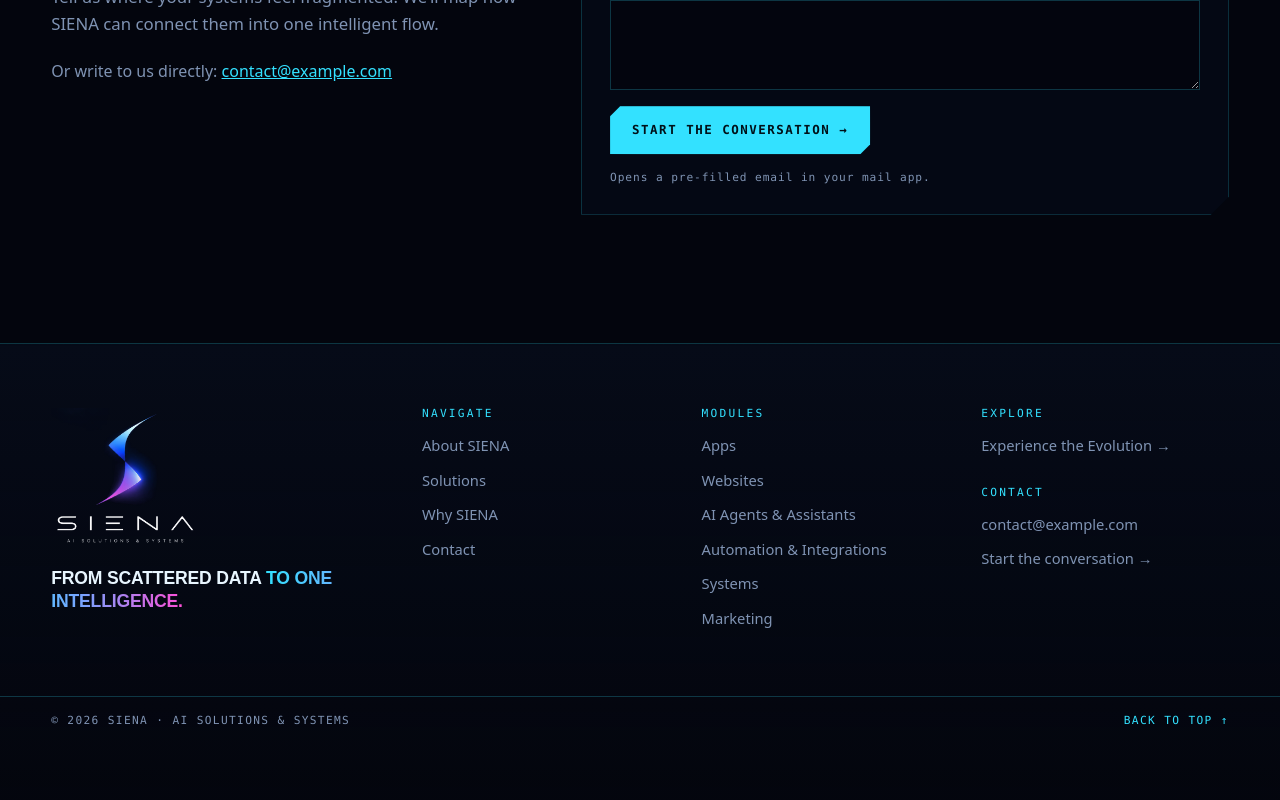
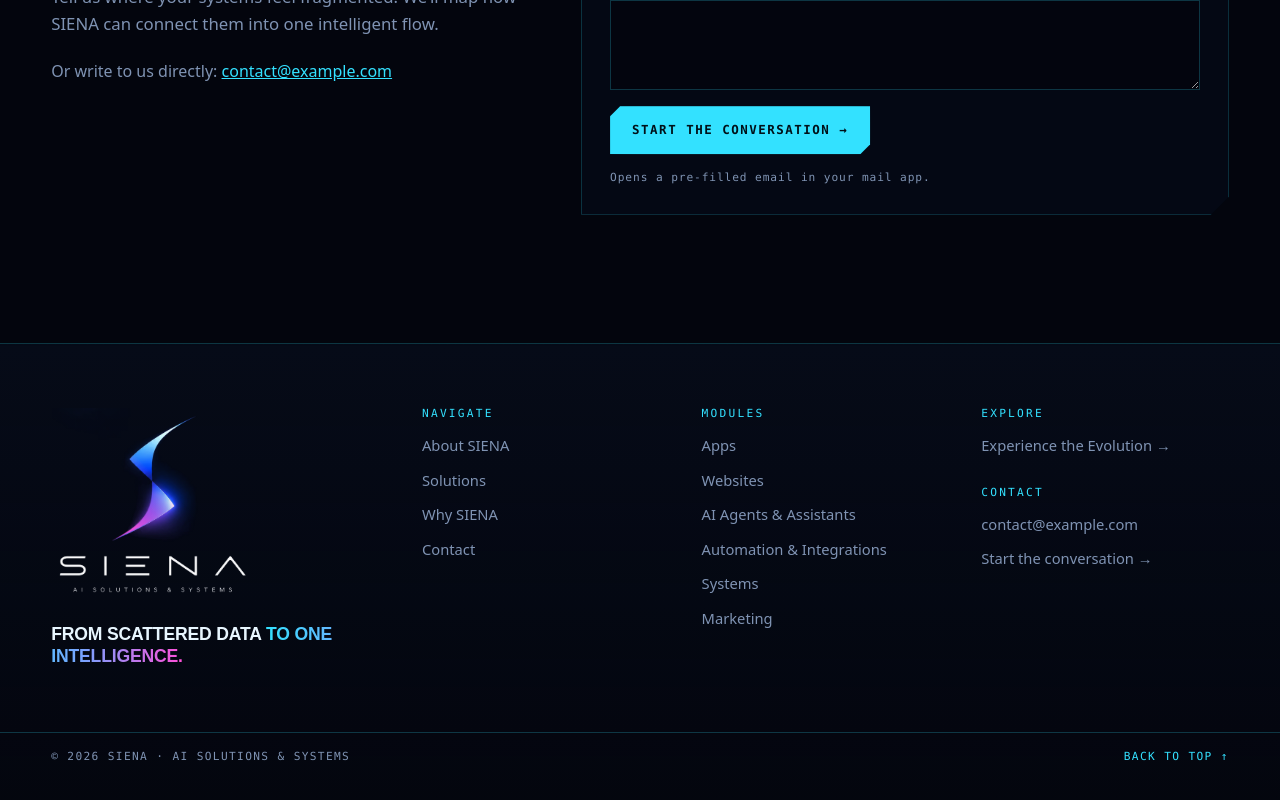
Before and after one commit to kawajaff-jay/siena-website, a Next.js app: page /preview/q in a window 1280 px wide. Shown: the part 9157-9957 px from the top of the page. Built offline with nearby package versions, Linux system fonts and the light colour scheme.

Commit message:
Footer: Logo Reveal — the logo wipes in behind a line of light when the footer comes into view
Co-Authored-By: Claude Opus 5.5 <noreply@anthropic.com>
Claude-Session: https://claude.ai/code/session_019u2b1tb9TUTt2nRsUscxfo

```diff
--- a/app/home.module.css
+++ b/app/home.module.css
@@ -81,7 +81,7 @@
 /* hero copy */
 .kicker { margin: 0; font: 500 0.72rem/1 var(--mono); letter-spacing: 0.2em; text-transform: uppercase; color: var(--cyan); }
 .h1 { margin: 0; font: 600 clamp(2.6rem, 7vw, 6.6rem)/0.95 var(--display); letter-spacing: -0.04em; text-transform: uppercase; }
-.h1 em, .outroTitle em, .footBrand em {
+.h1 em, .outroTitle em, .footEm {
   font-style: normal; background: linear-gradient(90deg, var(--cyan), #7aa2ff 50%, var(--magenta));
   -webkit-background-clip: text; background-clip: text; color: transparent;
 }
@@ -336,9 +336,6 @@ line.pipeWire { stroke: rgba(51, 225, 255, 0.45); }
 /* Footer */
 .footer { margin-top: clamp(96px, 16vh, 170px); border-top: 1px solid var(--line); background: linear-gradient(180deg, rgba(8, 16, 34, 0.5), transparent); }
 .footTop { display: grid; grid-template-columns: minmax(200px, 0.8fr) minmax(0, 2fr); gap: 48px; padding: clamp(48px, 8vh, 80px) var(--gutter); }
-.footBrand { display: grid; gap: 18px; align-content: start; }
-.footLogo { width: 150px; }
-.footBrand p { margin: 0; font: 600 1.1rem/1.3 var(--display); text-transform: uppercase; letter-spacing: -0.01em; }
 .footCols { display: grid; grid-template-columns: repeat(3, 1fr); gap: 32px; }
 .footCols h2 { margin: 0 0 14px; font: 500 0.7rem/1 var(--mono); letter-spacing: 0.2em; text-transform: uppercase; color: var(--cyan); }
 .footCols .footH2Gap { margin-top: 28px; }
--- a/components/flux/FluxFooter.tsx
+++ b/components/flux/FluxFooter.tsx
@@ -1,4 +1,4 @@
-import { TailLockup } from "./TailLockup";
+import { FooterReveal } from "./FooterReveal";
 import { CONTACT, SERVICES, SITE } from "@/content/site";
 import { asset } from "@/lib/asset";
 
@@ -7,10 +7,7 @@ export function FluxFooter({ s }: { s: Record<string, string> }) {
   return (
     <footer className={s.footer}>
       <div className={s.footTop}>
-        <div className={s.footBrand}>
-          <TailLockup alt="SIENA — AI Solutions & Systems" className={s.footLogo} sizes="320px" />
-          <p>From scattered data <em>to one intelligence.</em></p>
-        </div>
+        <FooterReveal className={s.footBrand} emClass={s.footEm} />
         <nav className={s.footCols} aria-label="Footer">
           <div>
             <h2>Navigate</h2>
--- /dev/null
+++ b/components/flux/FooterReveal.tsx
@@ -0,0 +1,33 @@
+"use client";
+import { useEffect, useRef } from "react";
+import { TailLockup } from "./TailLockup";
+import r from "./footReveal.module.css";
+
+/**
+ * Footer brand: the Logo Reveal. As the footer scrolls into view, a line of light wipes across and uncovers the SIENA
+ * logo (pink tail included), then the line appears. Replays each time the footer is reached from above.
+ */
+export function FooterReveal({ className = "", emClass = "" }: { className?: string; emClass?: string }) {
+  const root = useRef<HTMLDivElement>(null);
+  useEffect(() => {
+    const el = root.current!;
+    if (window.matchMedia("(prefers-reduced-motion: reduce)").matches) { el.dataset.in = ""; return; }
+    const io = new IntersectionObserver(([en]) => {
+      if (en.isIntersecting) el.dataset.in = "";
+      else if (en.boundingClientRect.top > 0) delete el.dataset.in;
+    }, { threshold: 0.4 });
+    io.observe(el);
+    return () => io.disconnect();
+  }, []);
+  return (
+    <div ref={root} className={`${r.root} ${className}`}>
+      <span className={r.logo}>
+        <TailLockup alt="SIENA — AI Solutions & Systems" sizes="400px" />
+      </span>
+      <p className={r.line}>
+        <span>From scattered data </span>
+        <em className={emClass}>to one intelligence.</em>
+      </p>
+    </div>
+  );
+}
--- /dev/null
+++ b/components/flux/footReveal.module.css
@@ -0,0 +1,22 @@
+/* Footer Logo Reveal — the full logo wipes in behind a line of light, then the line follows. */
+.root { display: grid; gap: 22px; align-content: start; justify-items: start; }
+.logo { position: relative; display: block; width: clamp(170px, 16vw, 230px); }
+.logo > span { clip-path: inset(0 100% 0 0); filter: blur(4px); transition: clip-path 1.5s cubic-bezier(0.7, 0, 0.2, 1), filter 1.5s ease; }
+.root[data-in] .logo > span { clip-path: inset(0 0 0 0); filter: blur(0); }
+.logo::after {
+  content: ""; position: absolute; top: -6%; bottom: -6%; width: 2px; left: 0; opacity: 0; pointer-events: none;
+  background: linear-gradient(transparent, var(--cyan, #33e1ff), transparent); box-shadow: 0 0 18px var(--cyan, #33e1ff);
+}
+.root[data-in] .logo::after { animation: wipe 1.5s cubic-bezier(0.7, 0, 0.2, 1) both; }
+@keyframes wipe { 0% { left: 0; opacity: 1; } 90% { opacity: 1; } 100% { left: 100%; opacity: 0; } }
+
+.line { margin: 0; font: 600 1.1rem/1.3 var(--display); text-transform: uppercase; letter-spacing: -0.01em; }
+.line > * { display: inline; opacity: 0; transition: opacity 0.8s ease; }
+.line > :first-child { transition-delay: 1.2s; }
+.line > :last-child { transition-delay: 1.45s; }
+.root[data-in] .line > * { opacity: 1; }
+
+@media (prefers-reduced-motion: reduce) {
+  .logo > span, .line > * { transition: none !important; }
+  .logo::after { animation: none !important; }
+}
```
Also changed, not shown: 1 other file (tests, documents, lock files or other folders).
